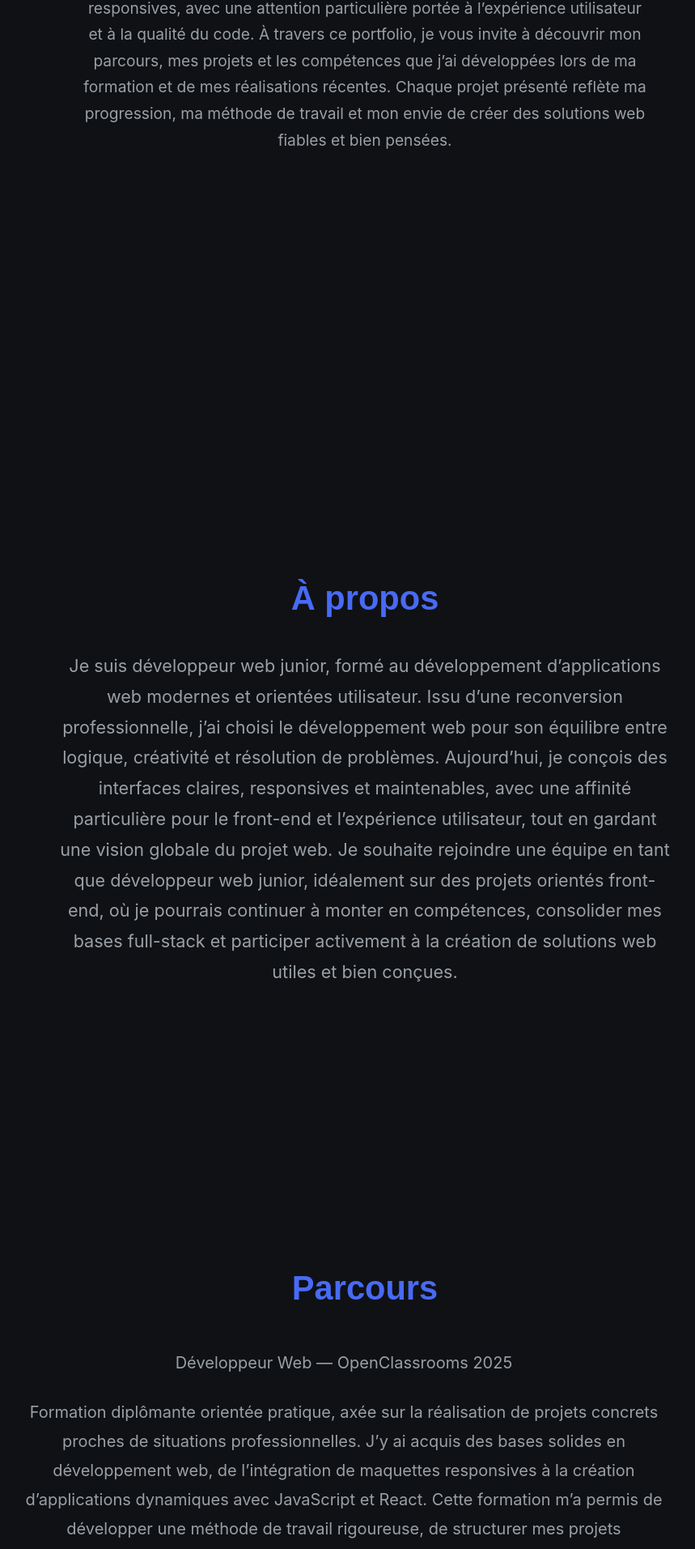
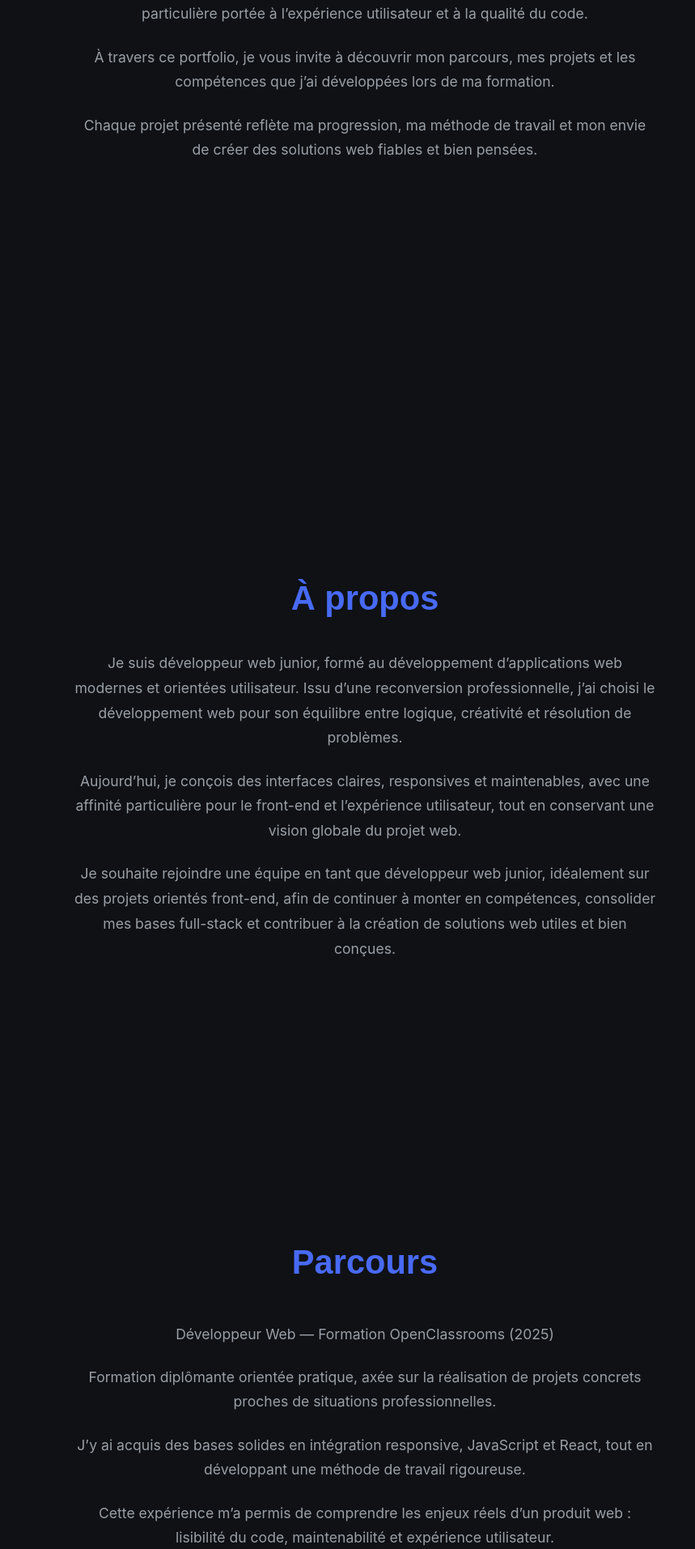
Before and after one commit to nooaaah/Portfolio, a React (Vite) app: page / in a window 1280 px wide. Shown: the part 481-2394 px from the top of the page at 81% size, without its empty margins (189-1048 px from the left). Built offline with nearby package versions, Linux system fonts and the light colour scheme.

Commit message:
ajout d'une animation pour le menu burger et correction de la mise en forme du texte

```diff
--- a/src/components/Header/Header.jsx
+++ b/src/components/Header/Header.jsx
@@ -23,8 +23,8 @@ export default function Header() {
   return (
     <header className={styles.header}>
       <nav className={styles.nav}>
+
         <span className={styles.logo}>Bernardi Noah</span>
-
 
         <div className={styles.links}>
           <button onClick={() => goToSection("accueil")}>Accueil</button>
@@ -35,19 +35,21 @@ export default function Header() {
           <button onClick={() => goToSection("contact")}>Contact</button>
         </div>
 
-
         <button
           className={styles.burger}
-          aria-label="Menu"
+          aria-label="Ouvrir le menu"
+          aria-expanded={menuOpen}
           onClick={() => setMenuOpen(!menuOpen)}
         >
           ☰
         </button>
       </nav>
 
-
-      {menuOpen && (
-        <div className={styles.mobileMenu}>
+      <div
+        className={`${styles.mobileMenu} ${
+          menuOpen ? styles.open : ""
+        }`}
+      >
         <button onClick={() => goToSection("accueil")}>Accueil</button>
         <button onClick={() => goToSection("about")}>À propos</button>
         <button onClick={() => goToSection("parcours")}>Parcours</button>
@@ -55,7 +57,6 @@ export default function Header() {
         <button onClick={() => goToSection("skills")}>Compétences</button>
         <button onClick={() => goToSection("contact")}>Contact</button>
       </div>
-      )}
     </header>
   );
 }
--- a/src/pages/About.jsx
+++ b/src/pages/About.jsx
@@ -5,14 +5,27 @@ export default function About() {
   return (
     <section className={`section ${styles.about}`}>
       <h2>À propos</h2>
-      <p>
-        Je suis développeur web junior, formé au développement d’applications web modernes et orientées utilisateur.
-        Issu d’une reconversion professionnelle, j’ai choisi le développement web pour son équilibre entre logique, créativité et résolution de problèmes.
+      <div className={styles.textBlock}>
+    <p>
+      Je suis développeur web junior, formé au développement d’applications web
+      modernes et orientées utilisateur. Issu d’une reconversion professionnelle,
+      j’ai choisi le développement web pour son équilibre entre logique,
+      créativité et résolution de problèmes.
+    </p>
 
-        Aujourd’hui, je conçois des interfaces claires, responsives et maintenables, avec une affinité particulière pour le front-end et l’expérience utilisateur, tout en gardant une vision globale du projet web.
+    <p>
+      Aujourd’hui, je conçois des interfaces claires, responsives et maintenables,
+      avec une affinité particulière pour le front-end et l’expérience utilisateur,
+      tout en conservant une vision globale du projet web.
+    </p>
 
-        Je souhaite rejoindre une équipe en tant que développeur web junior, idéalement sur des projets orientés front-end, où je pourrais continuer à monter en compétences, consolider mes bases full-stack et participer activement à la création de solutions web utiles et bien conçues.
-      </p>
+    <p>
+      Je souhaite rejoindre une équipe en tant que développeur web junior,
+      idéalement sur des projets orientés front-end, afin de continuer à monter
+      en compétences, consolider mes bases full-stack et contribuer à la création
+      de solutions web utiles et bien conçues.
+    </p>
+  </div>
     </section>
   );
 }
--- a/src/pages/Hero.jsx
+++ b/src/pages/Hero.jsx
@@ -4,15 +4,25 @@ export default function Hero() {
   return (
 
     <section className={styles.hero}>
-      <div className={styles.heroContent}>
+      <div className={styles.textBlock}>
         <h1>Développeur web junior</h1>
+
         <p>
-          Développeur web junior, je conçois des interfaces modernes, claires et responsives, avec une attention particulière portée à l’expérience utilisateur et à la qualité du code.
+          Je conçois des interfaces modernes, claires et responsives, avec une attention
+          particulière portée à l’expérience utilisateur et à la qualité du code.
+        </p>
 
-          À travers ce portfolio, je vous invite à découvrir mon parcours, mes projets et les compétences que j’ai développées lors de ma formation et de mes réalisations récentes.
-          Chaque projet présenté reflète ma progression, ma méthode de travail et mon envie de créer des solutions web fiables et bien pensées.
+        <p>
+          À travers ce portfolio, je vous invite à découvrir mon parcours, mes projets
+          et les compétences que j’ai développées lors de ma formation.
+        </p>
+
+        <p>
+          Chaque projet présenté reflète ma progression, ma méthode de travail et
+          mon envie de créer des solutions web fiables et bien pensées.
         </p>
       </div>
+
     </section>
   );
 }
--- a/src/pages/Timeline.jsx
+++ b/src/pages/Timeline.jsx
@@ -5,16 +5,27 @@ export default function Timeline() {
     <section className={styles.timeline}>
       <h2>Parcours</h2>
 
-      <p>
-        Développeur Web — OpenClassrooms 2025</p>
+      <div className={styles.textBlock}>
+        <p>
+          Développeur Web — Formation OpenClassrooms (2025)
+        </p>
 
+        <p>
+          Formation diplômante orientée pratique, axée sur la réalisation de projets
+          concrets proches de situations professionnelles.
+        </p>
 
+        <p>
+          J’y ai acquis des bases solides en intégration responsive, JavaScript et React,
+          tout en développant une méthode de travail rigoureuse.
+        </p>
 
-        <p>Formation diplômante orientée pratique, axée sur la réalisation de projets concrets proches de situations professionnelles.
-        J’y ai acquis des bases solides en développement web, de l’intégration de maquettes responsives à la création d’applications dynamiques avec JavaScript et React.
+        <p>
+          Cette expérience m’a permis de comprendre les enjeux réels d’un produit web :
+          lisibilité du code, maintenabilité et expérience utilisateur.
+        </p>
+      </div>
 
-        Cette formation m’a permis de développer une méthode de travail rigoureuse, de structurer mes projets efficacement et de comprendre les enjeux réels d’un produit web : lisibilité du code, maintenabilité et expérience utilisateur.
-      </p>
 
 
     </section>
--- a/src/styles/About.module.scss
+++ b/src/styles/About.module.scss
@@ -14,11 +14,16 @@
   color: $color-primary;
 }
 
-.about p {
-  max-width: 760px;
+.textBlock {
+  display: flex;
+  flex-direction: column;
+  gap: 1.4rem;
+}
+
+.textBlock p {
+  max-width: 720px;
   margin: 0 auto;
-  font-family: $font-text;
-  font-size: 1.35rem;
+  font-size: 1.1rem;
   line-height: 1.75;
   color: $color-muted;
 }
--- a/src/styles/Header.module.scss
+++ b/src/styles/Header.module.scss
@@ -1,5 +1,4 @@
 @use "../styles/variables" as *;
-@use "../styles/mixins";
 
 .header {
   position: fixed;
@@ -24,7 +23,6 @@
   color: $color-primary;
 }
 
-
 .links {
   margin-left: auto;
   display: flex;
@@ -37,7 +35,6 @@
     font-family: $font-title;
     font-weight: 600;
     cursor: pointer;
-    padding: 0.4rem 0.6rem;
 
     &:hover {
       color: $color-primary;
@@ -45,12 +42,13 @@
   }
 }
 
+.mobileMenu {
+  display: none;
+}
 
 .burger {
   display: none;
 }
-
-
 
 
 @media (max-width: $bp-mobile) {
@@ -68,7 +66,6 @@
 
   .burger {
     margin-left: auto;
-
     width: 44px;
     height: 44px;
 
@@ -82,10 +79,9 @@
 
     color: $color-primary;
     font-size: 1.8rem;
-    line-height: 1;
     cursor: pointer;
 
-    transition: background-color 0.2s ease, transform 0.2s ease;
+    transition: background-color 0.2s ease;
 
     &:hover {
       background: rgba($color-primary, 0.2);
@@ -103,10 +99,18 @@
     left: 0;
     width: 100%;
     background: $color-bg;
+
     display: flex;
     flex-direction: column;
     padding: 1rem 0;
+
     box-shadow: 0 10px 30px rgba(0, 0, 0, 0.6);
+
+    transform: translateY(-10px);
+    opacity: 0;
+    pointer-events: none;
+
+    transition: transform 0.3s ease, opacity 0.3s ease;
 
     button {
       background: none;
@@ -124,4 +128,10 @@
       }
     }
   }
+
+  .open {
+    transform: translateY(0);
+    opacity: 1;
+    pointer-events: auto;
+  }
 }
--- a/src/styles/Hero.module.scss
+++ b/src/styles/Hero.module.scss
@@ -17,9 +17,17 @@
   font-size: 3.2rem;
 }
 
-.hero p {
-  margin-top: 1rem;
-  font-size: 1.2rem;
+.textBlock {
+  display: flex;
+  flex-direction: column;
+  gap: 1.4rem;
+}
+
+.textBlock p {
+  max-width: 720px;
+  margin: 0 auto;
+  font-size: 1.1rem;
+  line-height: 1.75;
   color: $color-muted;
 }
 
--- a/src/styles/Timeline.module.scss
+++ b/src/styles/Timeline.module.scss
@@ -20,6 +20,19 @@
   color: $color-muted;
   margin-bottom: 1.6rem;
 }
+.textBlock {
+  display: flex;
+  flex-direction: column;
+  gap: 1.4rem;
+}
+
+.textBlock p {
+  max-width: 720px;
+  margin: 0 auto;
+  font-size: 1.1rem;
+  line-height: 1.75;
+  color: $color-muted;
+}
 
 
 @media (max-width: $bp-mobile) {
--- a/src/styles/global.scss
+++ b/src/styles/global.scss
@@ -132,7 +132,10 @@ img {
   }
 
   p {
-    font-size: 1rem;
-    line-height: 1.6;
+    max-width: 720px;
+    margin: 0 auto 1.2rem;
+    line-height: 1.7;
+    font-size: 1.05rem;
+    color: $color-muted;
   }
 }
```
Lines whose indentation alone changed are shown as unchanged.
